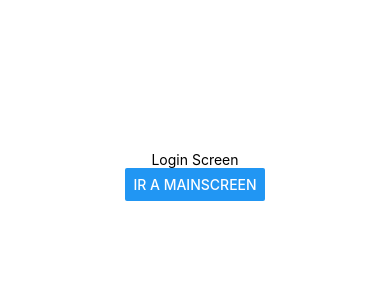
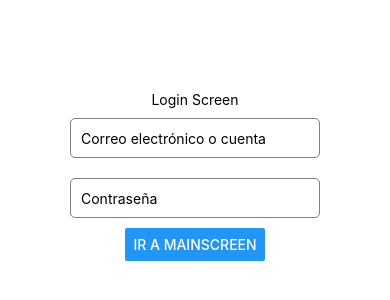
Before and after one commit to NozomiProjects/pilis-mod6-mobile-QhapaqTour, a React Native app: screen /Home in a window 390 px wide. Shown: the part 246-546 px from the top of the page. Built offline with nearby package versions, Linux system fonts and the light colour scheme.

Commit message:
email and password text inputs added

```diff
--- a/src/screens/Login/LoginScreen.jsx
+++ b/src/screens/Login/LoginScreen.jsx
@@ -1,18 +1,32 @@
 import { StatusBar } from 'expo-status-bar';
-import React from 'react';
-import { StyleSheet, Text, View, Button, Alert } from 'react-native';
+import React, { useState } from 'react';
+import { StyleSheet, Text, View, Button, TextInput } from 'react-native';
 import { useNavigation } from '@react-navigation/native';
 
 export const LoginScreen = () => {
   const navigation = useNavigation();
+  const [email, setEmail] = useState('');
+  const [password, setPassword] = useState('');
 
   const goToMainScreen = () => {
     navigation.navigate('Main'); // Navegar al MainScreen
   };
-
   return (
     <View style={styles.container}>
       <Text>Login Screen</Text>
+      <TextInput
+        style={styles.input}
+        placeholder="Correo electrónico o cuenta"
+        value={email}
+        onChangeText={setEmail}
+      />
+      <TextInput
+        style={styles.input}
+        placeholder="Contraseña"
+        value={password}
+        onChangeText={setPassword}
+        secureTextEntry
+      />
       <Button title="Ir a MainScreen" onPress={goToMainScreen} />
       <StatusBar style="auto" />
     </View>
@@ -26,4 +40,14 @@ const styles = StyleSheet.create({
     alignItems: 'center',
     justifyContent: 'center',
   },
+
+  input: {
+    width: 250,
+    height: 40,
+    borderColor: 'gray',
+    borderWidth: 1,
+    borderRadius: 5,
+    marginVertical: 10,
+    paddingHorizontal: 10,
+  },
 });
```
